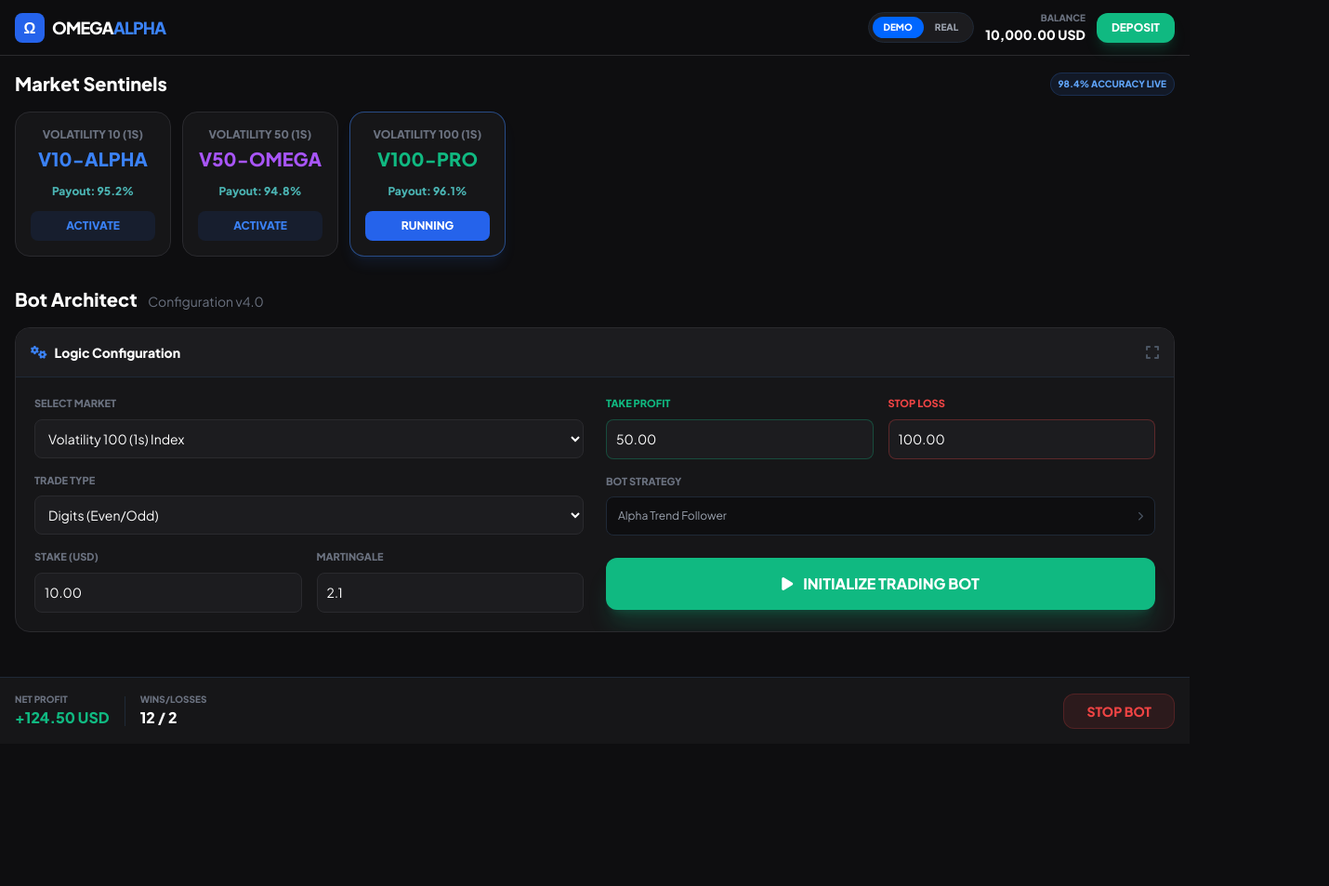
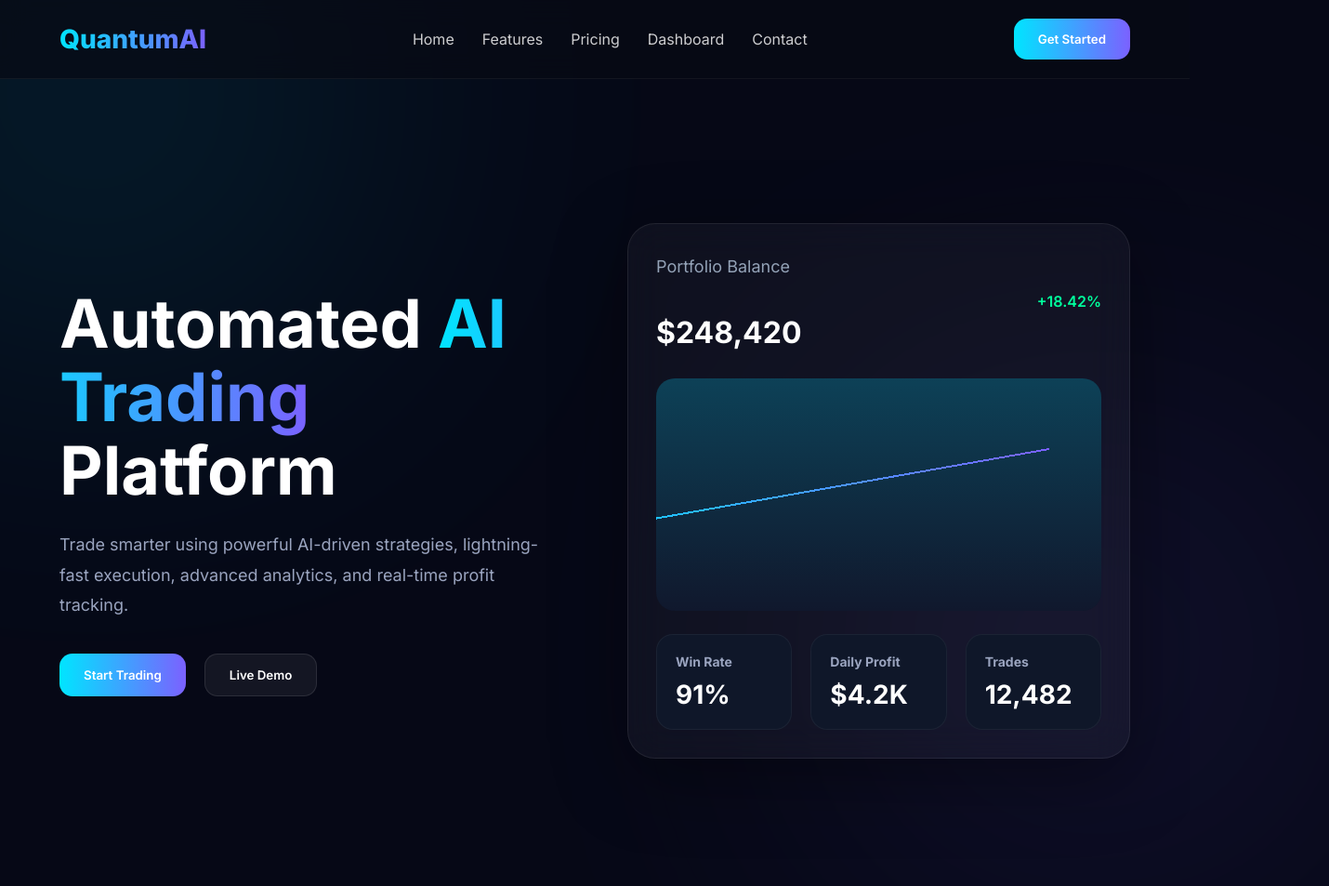
Before and after one commit to ruithafx254-sudo/Deriv-master, a plain HTML site: page index.html in a window 1280 px wide. Shown: the top 953 px of the page at 93% size, 1430 px wide, since content can reach past the window. Before the commit the page ends 800 px from the top, so only its background shows below. Drawn offline with nearby package versions, Linux system fonts and the light colour scheme.

Commit message:
Update index.html

```diff
--- a/index.html
+++ b/index.html
@@ -1,239 +1,592 @@
 <!DOCTYPE html>
 <html lang="en">
 <head>
-    <meta charset="UTF-8">
-    <meta name="viewport" content="width=device-width, initial-scale=1.0, maximum-scale=1.0, user-scalable=no">
-    <title>OMEGA ALPHA | Premium Trading Suite</title>
-    <script src="https://cdn.tailwindcss.com"></script>
-    <link rel="stylesheet" href="https://cdnjs.cloudflare.com/ajax/libs/font-awesome/6.4.0/css/all.min.css">
+<meta charset="UTF-8" />
+<meta name="viewport" content="width=device-width, initial-scale=1.0"/>
+<title>Quantum Trader AI</title>
+
+<link href="https://fonts.googleapis.com/css2?family=Inter:wght@300;400;500;600;700;800&display=swap" rel="stylesheet">
+
 <style>
-        @import url('https://fonts.googleapis.com/css2?family=Plus+Jakarta+Sans:wght@400;600;800&display=swap');
-
-        :root {
-            --primary-blue: #0066FF;
-            --deriv-green: #4bb4b3;
-            --deriv-red: #ff444f;
-            --bg-dark: #0e0e10;
-            --card-dark: #161618;
-            --border-color: #2a2a2e;
+*{
+    margin:0;
+    padding:0;
+    box-sizing:border-box;
+    font-family:'Inter',sans-serif;
 }
 
-        body {
-            background-color: var(--bg-dark);
-            color: #ffffff;
-            font-family: 'Plus Jakarta Sans', sans-serif;
-            margin: 0;
+body{
+    background:#060816;
+    color:white;
+    overflow-x:hidden;
 }
 
-        .glass-header {
-            background: rgba(14, 14, 16, 0.8);
-            backdrop-filter: blur(12px);
-            border-bottom: 1px solid var(--border-color);
-            position: sticky;
-            top: 0;
-            z-index: 100;
+a{
+    text-decoration:none;
+    color:white;
 }
 
-        .premium-card {
-            background: var(--card-dark);
-            border: 1px solid var(--border-color);
-            border-radius: 16px;
-            transition: all 0.3s ease;
+.container{
+    width:90%;
+    max-width:1300px;
+    margin:auto;
 }
 
-        .premium-card:hover { border-color: var(--primary-blue); }
+/* NAVBAR */
 
-        .bot-grid {
-            display: grid;
-            grid-template-columns: repeat(auto-fill, minmax(160px, 1fr));
-            gap: 12px;
+nav{
+    position:fixed;
+    width:100%;
+    top:0;
+    z-index:1000;
+    backdrop-filter:blur(14px);
+    background:rgba(8,10,20,.7);
+    border-bottom:1px solid rgba(255,255,255,.05);
 }
 
-        .input-dark {
-            background: #1c1c1f;
-            border: 1px solid var(--border-color);
-            color: white;
-            border-radius: 8px;
-            padding: 10px;
-            width: 100%;
-            font-size: 14px;
+.nav-inner{
+    display:flex;
+    justify-content:space-between;
+    align-items:center;
+    padding:20px 0;
 }
 
-        .active-account-tab {
-            background: var(--primary-blue);
-            color: white;
+.logo{
+    font-size:28px;
+    font-weight:800;
+    background:linear-gradient(90deg,#00e5ff,#7b61ff);
+    -webkit-background-clip:text;
+    -webkit-text-fill-color:transparent;
 }
 
-        .no-scrollbar::-webkit-scrollbar { display: none; }
+.nav-links{
+    display:flex;
+    gap:30px;
+}
 
-        /* Matching the Deriv-style payout indicators */
-        .payout-tag { color: var(--deriv-green); font-weight: 800; font-size: 12px; }
+.nav-links a{
+    opacity:.8;
+    transition:.3s;
+}
+
+.nav-links a:hover{
+    opacity:1;
+    color:#00e5ff;
+}
+
+.btn{
+    padding:14px 26px;
+    border-radius:14px;
+    border:none;
+    cursor:pointer;
+    font-weight:600;
+    transition:.3s;
+}
+
+.btn-primary{
+    background:linear-gradient(90deg,#00e5ff,#7b61ff);
+    color:white;
+}
+
+.btn-primary:hover{
+    transform:translateY(-2px);
+    box-shadow:0 10px 30px rgba(0,229,255,.3);
+}
+
+/* HERO */
+
+.hero{
+    min-height:100vh;
+    display:flex;
+    align-items:center;
+    position:relative;
+    overflow:hidden;
+}
+
+.blur1{
+    width:500px;
+    height:500px;
+    background:#00e5ff;
+    position:absolute;
+    border-radius:50%;
+    filter:blur(180px);
+    opacity:.15;
+    top:-150px;
+    left:-150px;
+}
+
+.blur2{
+    width:500px;
+    height:500px;
+    background:#7b61ff;
+    position:absolute;
+    border-radius:50%;
+    filter:blur(180px);
+    opacity:.15;
+    bottom:-150px;
+    right:-150px;
+}
+
+.hero-grid{
+    display:grid;
+    grid-template-columns:1fr 1fr;
+    gap:70px;
+    align-items:center;
+    padding-top:120px;
+}
+
+.hero h1{
+    font-size:72px;
+    line-height:1.1;
+    margin-bottom:25px;
+}
+
+.gradient{
+    background:linear-gradient(90deg,#00e5ff,#7b61ff);
+    -webkit-background-clip:text;
+    -webkit-text-fill-color:transparent;
+}
+
+.hero p{
+    color:#9aa4bf;
+    font-size:18px;
+    line-height:1.8;
+    margin-bottom:35px;
+}
+
+.hero-buttons{
+    display:flex;
+    gap:20px;
+}
+
+.btn-secondary{
+    background:rgba(255,255,255,.06);
+    border:1px solid rgba(255,255,255,.1);
+    color:white;
+}
+
+.btn-secondary:hover{
+    background:rgba(255,255,255,.1);
+}
+
+/* DASHBOARD CARD */
+
+.dashboard{
+    background:rgba(255,255,255,.04);
+    border:1px solid rgba(255,255,255,.08);
+    border-radius:30px;
+    padding:30px;
+    backdrop-filter:blur(20px);
+    box-shadow:0 20px 80px rgba(0,0,0,.4);
+}
+
+.top-bar{
+    display:flex;
+    justify-content:space-between;
+    align-items:center;
+    margin-bottom:30px;
+}
+
+.balance{
+    font-size:32px;
+    font-weight:700;
+}
+
+.profit{
+    color:#00ff9d;
+    font-weight:600;
+}
+
+.chart{
+    height:250px;
+    border-radius:20px;
+    background:
+        linear-gradient(180deg,rgba(0,229,255,.2),transparent),
+        #10182d;
+    position:relative;
+    overflow:hidden;
+}
+
+.chart::before{
+    content:'';
+    position:absolute;
+    width:120%;
+    height:2px;
+    background:linear-gradient(90deg,#00e5ff,#7b61ff);
+    top:50%;
+    left:-10%;
+    transform:rotate(-10deg);
+    animation:move 4s infinite linear;
+}
+
+@keyframes move{
+    from{
+        transform:translateX(-200px) rotate(-10deg);
+    }
+    to{
+        transform:translateX(200px) rotate(-10deg);
+    }
+}
+
+.stats{
+    display:grid;
+    grid-template-columns:repeat(3,1fr);
+    gap:20px;
+    margin-top:25px;
+}
+
+.stat-card{
+    background:#0f1729;
+    padding:20px;
+    border-radius:18px;
+    border:1px solid rgba(255,255,255,.05);
+}
+
+.stat-card h3{
+    color:#9aa4bf;
+    font-size:14px;
+    margin-bottom:10px;
+}
+
+.stat-card h2{
+    font-size:28px;
+}
+
+/* FEATURES */
+
+section{
+    padding:120px 0;
+}
+
+.section-title{
+    text-align:center;
+    margin-bottom:70px;
+}
+
+.section-title h2{
+    font-size:52px;
+    margin-bottom:15px;
+}
+
+.section-title p{
+    color:#94a3b8;
+    max-width:700px;
+    margin:auto;
+    line-height:1.7;
+}
+
+.features{
+    display:grid;
+    grid-template-columns:repeat(auto-fit,minmax(280px,1fr));
+    gap:30px;
+}
+
+.feature-card{
+    background:rgba(255,255,255,.04);
+    border:1px solid rgba(255,255,255,.08);
+    padding:35px;
+    border-radius:25px;
+    transition:.3s;
+}
+
+.feature-card:hover{
+    transform:translateY(-8px);
+    border-color:#00e5ff;
+}
+
+.icon{
+    width:70px;
+    height:70px;
+    border-radius:20px;
+    background:linear-gradient(135deg,#00e5ff,#7b61ff);
+    display:flex;
+    align-items:center;
+    justify-content:center;
+    font-size:30px;
+    margin-bottom:25px;
+}
+
+.feature-card h3{
+    margin-bottom:15px;
+    font-size:24px;
+}
+
+.feature-card p{
+    color:#94a3b8;
+    line-height:1.7;
+}
+
+/* PRICING */
+
+.pricing{
+    display:grid;
+    grid-template-columns:repeat(auto-fit,minmax(300px,1fr));
+    gap:30px;
+}
+
+.price-card{
+    background:rgba(255,255,255,.04);
+    border:1px solid rgba(255,255,255,.08);
+    border-radius:30px;
+    padding:45px;
+    text-align:center;
+}
+
+.price-card.featured{
+    border:2px solid #00e5ff;
+    transform:scale(1.04);
+}
+
+.price{
+    font-size:60px;
+    margin:20px 0;
+    font-weight:800;
+}
+
+.price span{
+    font-size:18px;
+    color:#94a3b8;
+}
+
+.price-features{
+    list-style:none;
+    margin:35px 0;
+}
+
+.price-features li{
+    margin:15px 0;
+    color:#cbd5e1;
+}
+
+/* FOOTER */
+
+footer{
+    padding:50px 0;
+    border-top:1px solid rgba(255,255,255,.08);
+    text-align:center;
+    color:#94a3b8;
+}
+
+/* RESPONSIVE */
+
+@media(max-width:950px){
+
+.hero-grid{
+    grid-template-columns:1fr;
+}
+
+.hero h1{
+    font-size:50px;
+}
+
+.nav-links{
+    display:none;
+}
+
+.stats{
+    grid-template-columns:1fr;
+}
+
+.section-title h2{
+    font-size:38px;
+}
+
+}
 </style>
 </head>
+
 <body>
 
-    <header class="glass-header px-4 py-3 flex items-center justify-between">
-        <div class="flex items-center gap-2">
-            <div class="bg-blue-600 w-8 h-8 rounded-lg flex items-center justify-center font-bold">Ω</div>
-            <span class="font-extrabold text-lg tracking-tighter">OMEGA<span class="text-blue-500">ALPHA</span></span>
+<nav>
+    <div class="container nav-inner">
+        <div class="logo">QuantumAI</div>
+
+        <div class="nav-links">
+            <a href="#">Home</a>
+            <a href="#">Features</a>
+            <a href="#">Pricing</a>
+            <a href="#">Dashboard</a>
+            <a href="#">Contact</a>
         </div>
 
-        <div class="flex items-center gap-3">
-            <div class="bg-[#1c1c1f] rounded-full p-1 flex items-center border border-gray-800">
-                <button onclick="switchAcc('demo')" id="demoBtn" class="px-3 py-1 rounded-full text-[10px] font-bold active-account-tab">DEMO</button>
-                <button onclick="switchAcc('real')" id="realBtn" class="px-3 py-1 rounded-full text-[10px] font-bold text-gray-400">REAL</button>
+        <button class="btn btn-primary">Get Started</button>
     </div>
-            <div class="text-right">
-                <div class="text-[10px] text-gray-500 font-bold uppercase">Balance</div>
-                <div class="text-sm font-extrabold" id="balanceDisplay">10,000.00 USD</div>
+</nav>
+
+<div class="blur1"></div>
+<div class="blur2"></div>
+
+<section class="hero">
+    <div class="container hero-grid">
+
+        <div>
+            <h1>
+                Automated <span class="gradient">AI Trading</span> Platform
+            </h1>
+
+            <p>
+                Trade smarter using powerful AI-driven strategies,
+                lightning-fast execution, advanced analytics,
+                and real-time profit tracking.
+            </p>
+
+            <div class="hero-buttons">
+                <button class="btn btn-primary">Start Trading</button>
+                <button class="btn btn-secondary">Live Demo</button>
             </div>
-            <button class="bg-emerald-500 hover:bg-emerald-600 px-4 py-2 rounded-xl font-bold text-xs transition-all shadow-lg shadow-emerald-500/20">
-                DEPOSIT
-            </button>
-        </div>
-    </header>
-
-    <main class="p-4 pb-24">
-
-        <section class="mb-8">
-            <div class="flex items-center justify-between mb-4">
-                <h2 class="font-extrabold text-xl">Market Sentinels</h2>
-                <span class="text-[10px] bg-blue-500/10 text-blue-400 px-2 py-1 rounded-full border border-blue-500/20 font-bold">98.4% ACCURACY LIVE</span>
         </div>
 
-            <div class="bot-grid">
-                <div class="premium-card p-4 text-center">
-                    <div class="text-xs text-gray-500 font-bold mb-1">VOLATILITY 10 (1S)</div>
-                    <div class="text-blue-500 text-xl font-black mb-3">V10-ALPHA</div>
-                    <div class="payout-tag">Payout: 95.2%</div>
-                    <button class="mt-3 w-full bg-blue-600/10 hover:bg-blue-600 text-blue-500 hover:text-white py-2 rounded-lg text-xs font-bold transition-all">ACTIVATE</button>
+        <div class="dashboard">
+
+            <div class="top-bar">
+                <div>
+                    <p style="color:#94a3b8;">Portfolio Balance</p>
+                    <div class="balance">$248,420</div>
                 </div>
-                <div class="premium-card p-4 text-center">
-                    <div class="text-xs text-gray-500 font-bold mb-1">VOLATILITY 50 (1S)</div>
-                    <div class="text-purple-500 text-xl font-black mb-3">V50-OMEGA</div>
-                    <div class="payout-tag">Payout: 94.8%</div>
-                    <button class="mt-3 w-full bg-blue-600/10 hover:bg-blue-600 text-blue-500 hover:text-white py-2 rounded-lg text-xs font-bold transition-all">ACTIVATE</button>
+
+                <div class="profit">
+                    +18.42%
                 </div>
-                <div class="premium-card p-4 text-center border-blue-500/50 shadow-lg shadow-blue-500/10">
-                    <div class="text-xs text-gray-500 font-bold mb-1">VOLATILITY 100 (1S)</div>
-                    <div class="text-emerald-500 text-xl font-black mb-3">V100-PRO</div>
-                    <div class="payout-tag">Payout: 96.1%</div>
-                    <button class="mt-3 w-full bg-blue-600 text-white py-2 rounded-lg text-xs font-bold transition-all">RUNNING</button>
             </div>
+
+            <div class="chart"></div>
+
+            <div class="stats">
+
+                <div class="stat-card">
+                    <h3>Win Rate</h3>
+                    <h2>91%</h2>
+                </div>
+
+                <div class="stat-card">
+                    <h3>Daily Profit</h3>
+                    <h2>$4.2K</h2>
+                </div>
+
+                <div class="stat-card">
+                    <h3>Trades</h3>
+                    <h2>12,482</h2>
+                </div>
+
+            </div>
+
+        </div>
+
     </div>
 </section>
 
 <section>
-            <h2 class="font-extrabold text-xl mb-4">Bot Architect <span class="text-gray-500 font-normal text-sm ml-2">Configuration v4.0</span></h2>
 
-            <div class="premium-card overflow-hidden">
-                <div class="bg-[#1c1c1f] p-4 border-b border-gray-800 flex items-center justify-between">
-                    <span class="text-sm font-bold flex items-center gap-2">
-                        <i class="fa-solid fa-gears text-blue-500"></i> Logic Configuration
-                    </span>
-                    <i class="fa-solid fa-expand text-gray-600 cursor-pointer"></i>
+    <div class="container">
+
+        <div class="section-title">
+            <h2>Advanced Trading Features</h2>
+            <p>
+                Everything you need to dominate modern financial markets using automation and AI.
+            </p>
         </div>
 
-                <div class="p-5 grid grid-cols-1 md:grid-cols-2 gap-6">
-                    <div class="space-y-4">
-                        <div>
-                            <label class="text-[11px] font-bold text-gray-500 uppercase block mb-2">Select Market</label>
-                            <select class="input-dark">
-                                <option>Volatility 10 (1s) Index</option>
-                                <option>Volatility 25 (1s) Index</option>
-                                <option selected>Volatility 100 (1s) Index</option>
-                                <option>Jump 10 Index</option>
-                            </select>
-                        </div>
-                        <div>
-                            <label class="text-[11px] font-bold text-gray-500 uppercase block mb-2">Trade Type</label>
-                            <select class="input-dark">
-                                <option>Digits (Matches/Differs)</option>
-                                <option selected>Digits (Even/Odd)</option>
-                                <option>Over/Under</option>
-                            </select>
-                        </div>
-                        <div class="grid grid-cols-2 gap-4">
-                            <div>
-                                <label class="text-[11px] font-bold text-gray-500 uppercase block mb-2">Stake (USD)</label>
-                                <input type="number" class="input-dark" value="10.00">
-                            </div>
-                            <div>
-                                <label class="text-[11px] font-bold text-gray-500 uppercase block mb-2">Martingale</label>
-                                <input type="number" class="input-dark" value="2.1">
-                            </div>
-                        </div>
+        <div class="features">
+
+            <div class="feature-card">
+                <div class="icon">⚡</div>
+                <h3>Ultra Fast Execution</h3>
+                <p>
+                    Execute trades in milliseconds with institutional-grade infrastructure.
+                </p>
             </div>
 
-                    <div class="space-y-4">
-                        <div class="grid grid-cols-2 gap-4">
-                            <div>
-                                <label class="text-[11px] font-bold text-emerald-500 uppercase block mb-2">Take Profit</label>
-                                <input type="number" class="input-dark border-emerald-500/30" value="50.00">
-                            </div>
-                            <div>
-                                <label class="text-[11px] font-bold text-red-500 uppercase block mb-2">Stop Loss</label>
-                                <input type="number" class="input-dark border-red-500/30" value="100.00">
-                            </div>
-                        </div>
-                        <div>
-                            <label class="text-[11px] font-bold text-gray-500 uppercase block mb-2">Bot Strategy</label>
-                            <div class="bg-[#0e0e10] p-3 rounded-lg border border-gray-800 flex items-center justify-between">
-                                <span class="text-xs text-gray-400">Alpha Trend Follower</span>
-                                <i class="fa-solid fa-chevron-right text-gray-600 text-[10px]"></i>
-                            </div>
-                        </div>
-                        <div class="pt-2">
-                            <button class="w-full bg-emerald-500 hover:bg-emerald-600 text-white font-black py-4 rounded-xl shadow-xl shadow-emerald-500/20 transition-all active:scale-95">
-                                <i class="fa-solid fa-play mr-2"></i> INITIALIZE TRADING BOT
-                            </button>
-                        </div>
-                    </div>
-                </div>
-            </div>
-        </section>
-    </main>
-
-    <div class="fixed bottom-0 left-0 right-0 bg-[#161618] border-t border-gray-800 p-4 flex items-center justify-between">
-        <div class="flex items-center gap-4">
-            <div class="flex flex-col">
-                <span class="text-[10px] text-gray-500 font-bold uppercase">Net Profit</span>
-                <span class="text-emerald-500 font-black" id="profitVal">+124.50 USD</span>
-            </div>
-            <div class="w-px h-8 bg-gray-800"></div>
-            <div class="flex flex-col">
-                <span class="text-[10px] text-gray-500 font-bold uppercase">Wins/Losses</span>
-                <span class="text-white font-black">12 / 2</span>
-            </div>
+            <div class="feature-card">
+                <div class="icon">📈</div>
+                <h3>AI Analytics</h3>
+                <p>
+                    Machine learning models analyze trends and optimize strategies in real-time.
+                </p>
             </div>
 
-        <button class="bg-red-500/10 text-red-500 px-6 py-2 rounded-xl font-bold text-sm border border-red-500/20 hover:bg-red-500 hover:text-white transition-all">
-            STOP BOT
+            <div class="feature-card">
+                <div class="icon">🔒</div>
+                <h3>Secure Wallet</h3>
+                <p>
+                    Enterprise-grade encryption and secure transaction architecture.
+                </p>
+            </div>
+
+        </div>
+
+    </div>
+
+</section>
+
+<section>
+
+    <div class="container">
+
+        <div class="section-title">
+            <h2>Simple Pricing</h2>
+            <p>
+                Flexible plans for beginners and professional traders.
+            </p>
+        </div>
+
+        <div class="pricing">
+
+            <div class="price-card">
+                <h3>Starter</h3>
+                <div class="price">$29<span>/month</span></div>
+
+                <ul class="price-features">
+                    <li>Basic AI Signals</li>
+                    <li>100 Trades / Day</li>
+                    <li>Email Support</li>
+                </ul>
+
+                <button class="btn btn-secondary" style="width:100%;">
+                    Choose Plan
                 </button>
             </div>
 
-    <script>
-        function switchAcc(type) {
-            const demoBtn = document.getElementById('demoBtn');
-            const realBtn = document.getElementById('realBtn');
-            const bal = document.getElementById('balanceDisplay');
+            <div class="price-card featured">
+                <h3>Professional</h3>
+                <div class="price">$99<span>/month</span></div>
 
-            if (type === 'demo') {
-                demoBtn.classList.add('active-account-tab');
-                demoBtn.classList.remove('text-gray-400');
-                realBtn.classList.remove('active-account-tab');
-                realBtn.classList.add('text-gray-400');
-                bal.innerText = '10,000.00 USD';
-                bal.classList.remove('text-emerald-400');
-            } else {
-                realBtn.classList.add('active-account-tab');
-                realBtn.classList.remove('text-gray-400');
-                demoBtn.classList.remove('active-account-tab');
-                demoBtn.classList.add('text-gray-400');
-                bal.innerText = '0.00 USD';
-                bal.classList.add('text-emerald-400');
-            }
-        }
-    </script>
+                <ul class="price-features">
+                    <li>Advanced AI Bots</li>
+                    <li>Unlimited Trades</li>
+                    <li>Priority Support</li>
+                </ul>
+
+                <button class="btn btn-primary" style="width:100%;">
+                    Choose Plan
+                </button>
+            </div>
+
+            <div class="price-card">
+                <h3>Enterprise</h3>
+                <div class="price">$299<span>/month</span></div>
+
+                <ul class="price-features">
+                    <li>Custom Strategies</li>
+                    <li>Dedicated Server</li>
+                    <li>24/7 VIP Support</li>
+                </ul>
+
+                <button class="btn btn-secondary" style="width:100%;">
+                    Choose Plan
+                </button>
+            </div>
+
+        </div>
+
+    </div>
+
+</section>
+
+<footer>
+    <div class="container">
+        © 2026 QuantumAI Trading Platform. All Rights Reserved.
+    </div>
+</footer>
+
 </body>
 </html>
```
Lines whose indentation alone changed are shown as unchanged.
